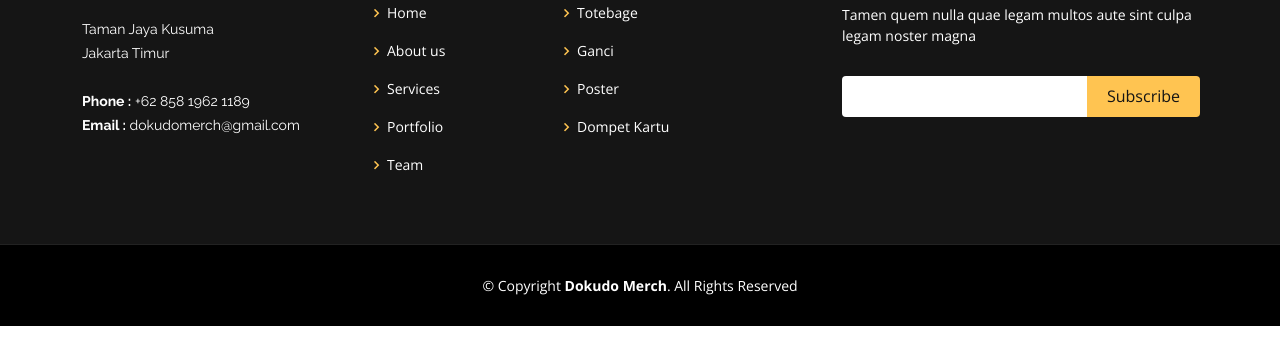
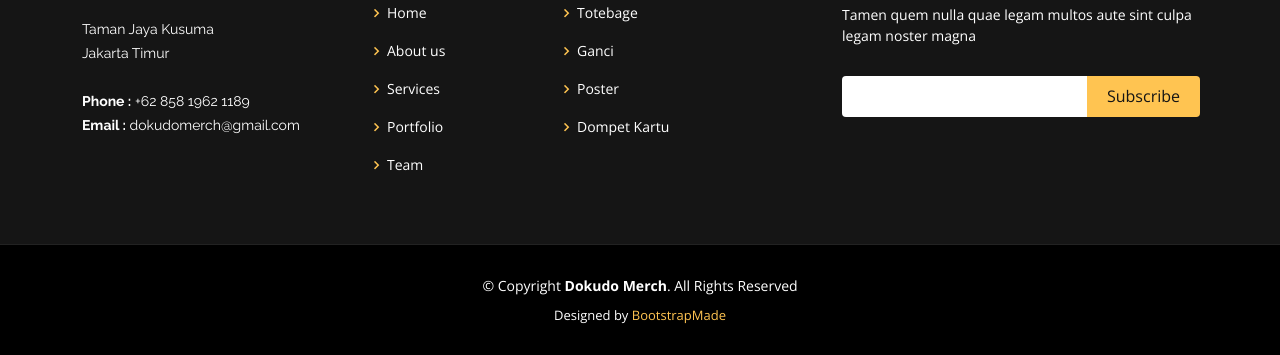
Before and after one commit to DokudoMerch/DokudoMerch.github.io, a plain HTML site: page index.html in a window 1280 px wide. Shown: the part 6507-6862 px from the top of the page. Before the commit the page ends 6833 px from the top, so only its background shows below. Drawn offline with nearby package versions, Linux system fonts and the light colour scheme.

Commit message:
update credits

```diff
--- a/index.html
+++ b/index.html
@@ -670,6 +670,13 @@
       <div class="copyright">
         &copy; Copyright <strong><span>Dokudo Merch</span></strong>. All Rights Reserved
       </div>
+      <div class="credits">
+        <!-- All the links in the footer should remain intact. -->
+        <!-- You can delete the links only if you purchased the pro version. -->
+        <!-- Licensing information: https://bootstrapmade.com/license/ -->
+        <!-- Purchase the pro version with working PHP/AJAX contact form: https://bootstrapmade.com/gp-free-multipurpose-html-bootstrap-template/ -->
+        Designed by <a href="https://bootstrapmade.com/">BootstrapMade</a>
+      </div>
     </div>
   </footer><!-- End Footer -->
 
```
Also changed, not shown: portfolio-dompet.html (+7 -0 lines), portfolio-ganci.html (+7 -0 lines), portfolio-poster.html (+7 -0 lines), portfolio-totebage.html (+7 -0 lines).
